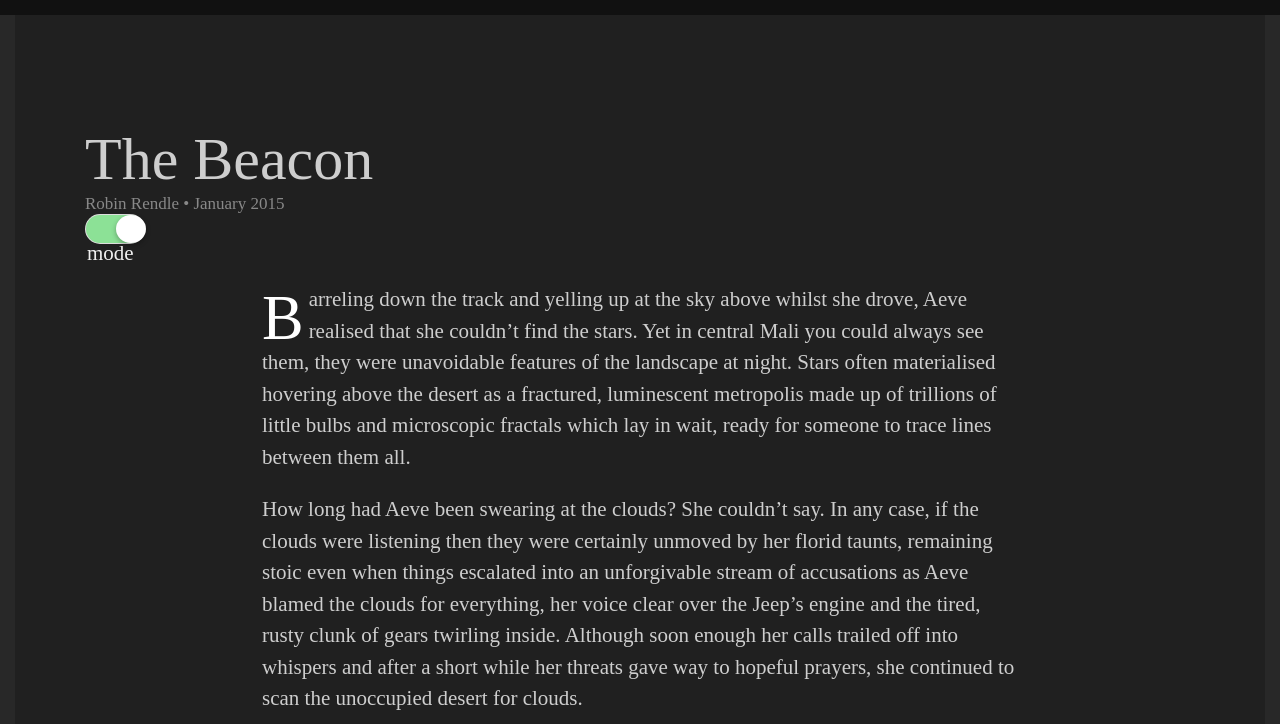
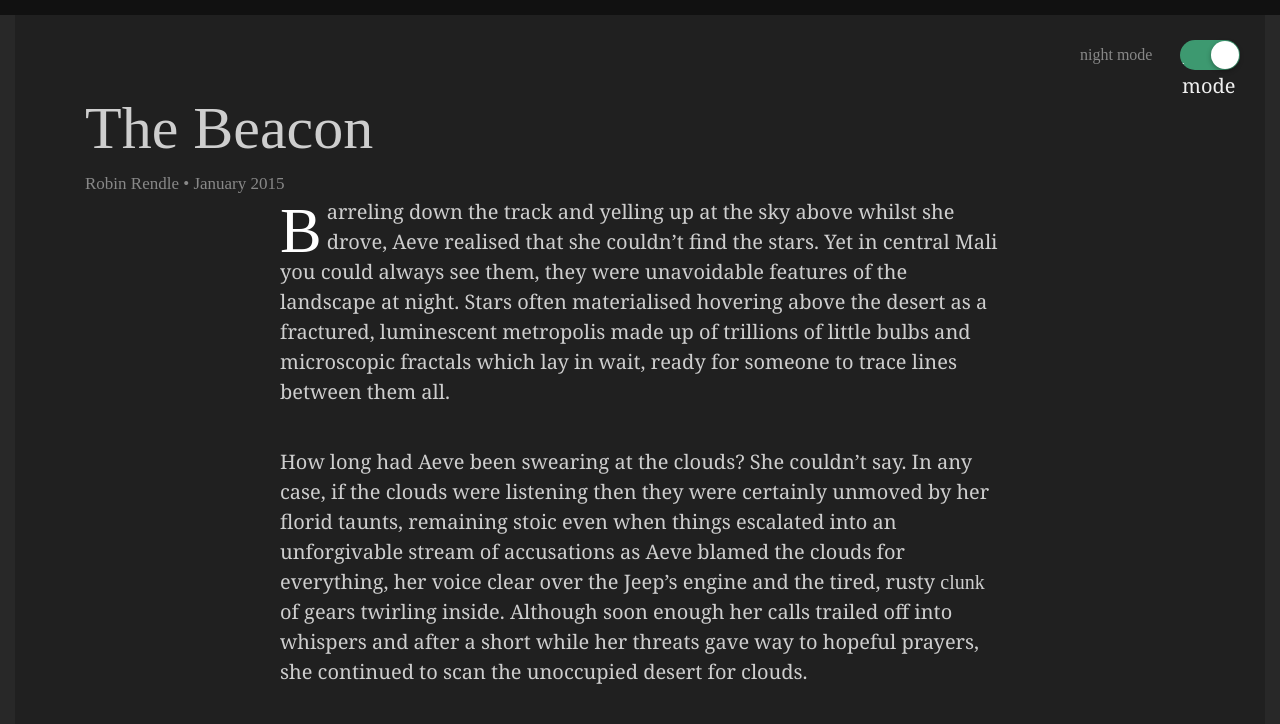
Before and after one commit to robinrendle/aeve, a website: page index.html in a window 1280 px wide. Both pictures are taken after a click on the label "Night mode". Shown: the top 724 px of the page. Drawn offline with nearby package versions, Linux system fonts and the light colour scheme; files that its build step writes are made by us from their sources; a web font is replaced by a local one.

Commit message:
organising sass into components

```diff
--- a/static/sass/app.scss
+++ b/static/sass/app.scss
@@ -1,10 +1,14 @@
+@import "base/reset";
+@import "utilities/utils";
+
 * {
     -webkit-font-smoothing: antialiased;
     box-sizing: border-box;
 }
 
-* + * {
-    margin-bottom: 40px;
+* + *,
+.Longform > * + * {
+    margin-top: 40px;
 }
 
 html {
@@ -14,11 +18,11 @@ html {
 body {
     float: left;
     width: 100%;
-    font-family: "Nocturno Regular 25";
     font-style: normal;
     font-weight: normal;
     font-stretch: normal;
-    font-size: 21px;
+    font: 400 125% "Nocturno Regular 25", Georgia, serif;
+    line-height: 1.45;
     padding: 0;
     margin: 0;
     border-top: 15px solid #111;
@@ -91,12 +95,14 @@ em, small, .Heading-sub {
     }
 }
 
-.Longform p:first-of-type:first-letter {
+.Longform p:first-of-type:first-letter,
+.Longform h2 + p:first-letter {
     font-size: 3.9rem;
     float: left;
     margin-top: 22px;
     line-height: .4;
     padding-right: 5px;
+    font-family: "Nocturno Display Medium 3";
 
     .Container-dark & {
         color: white;
@@ -115,12 +121,31 @@ p {
 }
 
 /*/////////////////////////////////////////////////*/
-/* CHECKLIST TOGGLER */
+/* NIGHT TOGGLER */
 /*/////////////////////////////////////////////////*/
-.cmn-toggle {
+.NightToggler {
     position: absolute;
-    margin-left: -9999px;
-    visibility: hidden;
+    top: 40px;
+    right: 40px;
+    width: 160px;
+
+    &:before {
+        @extend .caps;
+        content: "Night mode";
+        vertical-align: middle;
+        float: left;
+        margin-top: 3px;
+        font-size: 16px;
+        color: #888;
+    }
+}
+
+.NightToggler-element {
+    display: none;
+}
+
+.NightToggler-label {
+    float: right;
 }
 
 .cmn-toggle + label {
@@ -130,23 +155,18 @@ p {
     outline: none;
     user-select: none;
     color: #EFEFEF;
-    -webkit-touch-callout: none;
-    -webkit-user-select: none;
-    -khtml-user-select: none;
-    -moz-user-select: none;
-    -ms-user-select: none;
     user-select: none;
 }
 
-input.cmn-toggle-round + label {
+input.cmn-toggle + label {
   padding: 2px;
   width: 60px;
   height: 30px;
   background-color: #dddddd;
   border-radius: 60px;
 }
-input.cmn-toggle-round + label:before,
-input.cmn-toggle-round + label:after {
+input.cmn-toggle + label:before,
+input.cmn-toggle + label:after {
   display: block;
   position: absolute;
   top: 1px;
@@ -155,7 +175,7 @@ input.cmn-toggle-round + label:after {
   content: "";
 }
 
-input.cmn-toggle-round + label:before {
+input.cmn-toggle + label:before {
   right: 1px;
   background-color: #f1f1f1;
   border-radius: 60px;
@@ -163,16 +183,18 @@ input.cmn-toggle-round + label:before {
 }
 
 /* the circle */
-input.cmn-toggle-round + label:after {
-  width: 30px;
+input.cmn-toggle + label:after {
+  width: 28px;
   background-color: #fff;
   border-radius: 100%;
   box-shadow: 0 2px 5px rgba(0, 0, 0, 0.3);
   transition: margin 0.4s;
 }
-input.cmn-toggle-round:checked + label:before {
-  background-color: #8ce196;
+
+input.cmn-toggle:checked + label:before,
+input.cmn-toggle:checked + label {
+  background-color: #3D9970;
 }
-input.cmn-toggle-round:checked + label:after {
+input.cmn-toggle:checked + label:after {
   margin-left: 30px;
 }
--- /dev/null
+++ b/static/sass/base/_reset.scss
@@ -0,0 +1,96 @@
+// ==========================================================================
+// BASE RESET
+// ==========================================================================
+
+/*Box sizing (the nuclear option) */
+*, *:before, *:after {
+    -ms-box-sizing: border-box;
+    -webkit-box-sizing: border-box;
+    -moz-box-sizing:border-box;
+    box-sizing: border-box;
+}
+
+/* Fix font rendering defaults */
+html, button {
+    -ms-text-size-adjust: 100%;
+    -webkit-text-size-adjust: 100%;
+    -webkit-font-smoothing: antialiased;
+    -moz-osx-font-smoothing: grayscale;
+}
+
+body {
+    font-size: 100%;
+}
+
+html, body, div, span, applet, object, iframe,
+h1, h2, h3, h4, h5, h6, p, blockquote, pre,
+a, abbr, acronym, address, big, cite, code,
+del, dfn, em, img, ins, kbd, q, s, samp,
+small, strike, strong, sub, sup, tt, var,
+b, u, i, center, input,
+dl, dt, dd, ol, ul, li,
+fieldset, form, label, legend,
+table, caption, tbody, tfoot, thead, tr, th, td,
+article, aside, canvas, embed,
+figure, figcaption, footer, header, hgroup,
+menu, nav, output, section, summary,
+time, mark, audio, video {
+    margin: 0;
+    padding: 0;
+}
+
+/* IE fixes for HTML5 elements */
+article, aside, details, figcaption, figure, footer, header, hgroup, main, menu, nav, section, summary {
+    display: block;
+}
+
+table {
+  border-collapse: collapse;
+  border-spacing: 0;
+}
+
+caption, th, td {
+  text-align: left;
+  font-weight: normal;
+  vertical-align: middle;
+}
+
+strong, b, mark{
+    font-weight:bold;
+    font-style:inherit;
+}
+
+em, i, cite, q, address, dfn, var{
+    font-style:italic;
+    font-weight:inherit;
+}
+
+a, u, ins{
+    text-decoration:none;
+}
+
+pre, code, samp, kbd{
+    font-family:monospace;
+}
+
+iframe {
+  width: 100%;
+}
+
+img {
+    max-width: 100%;
+    height: auto;
+    border: none;
+}
+
+input,
+select,
+textarea{
+    font:inherit;
+}
+
+button,
+input[type="button"],
+input[type="submit"] {
+    cursor: pointer;
+}
--- /dev/null
+++ b/static/sass/utilities/_utils.scss
@@ -0,0 +1,9 @@
+// ==========================================================================
+// UTILITIES
+// ==========================================================================
+
+.u-hideText {
+    text-indent: 100%;
+    white-space: nowrap;
+    overflow: hidden;
+}
```
